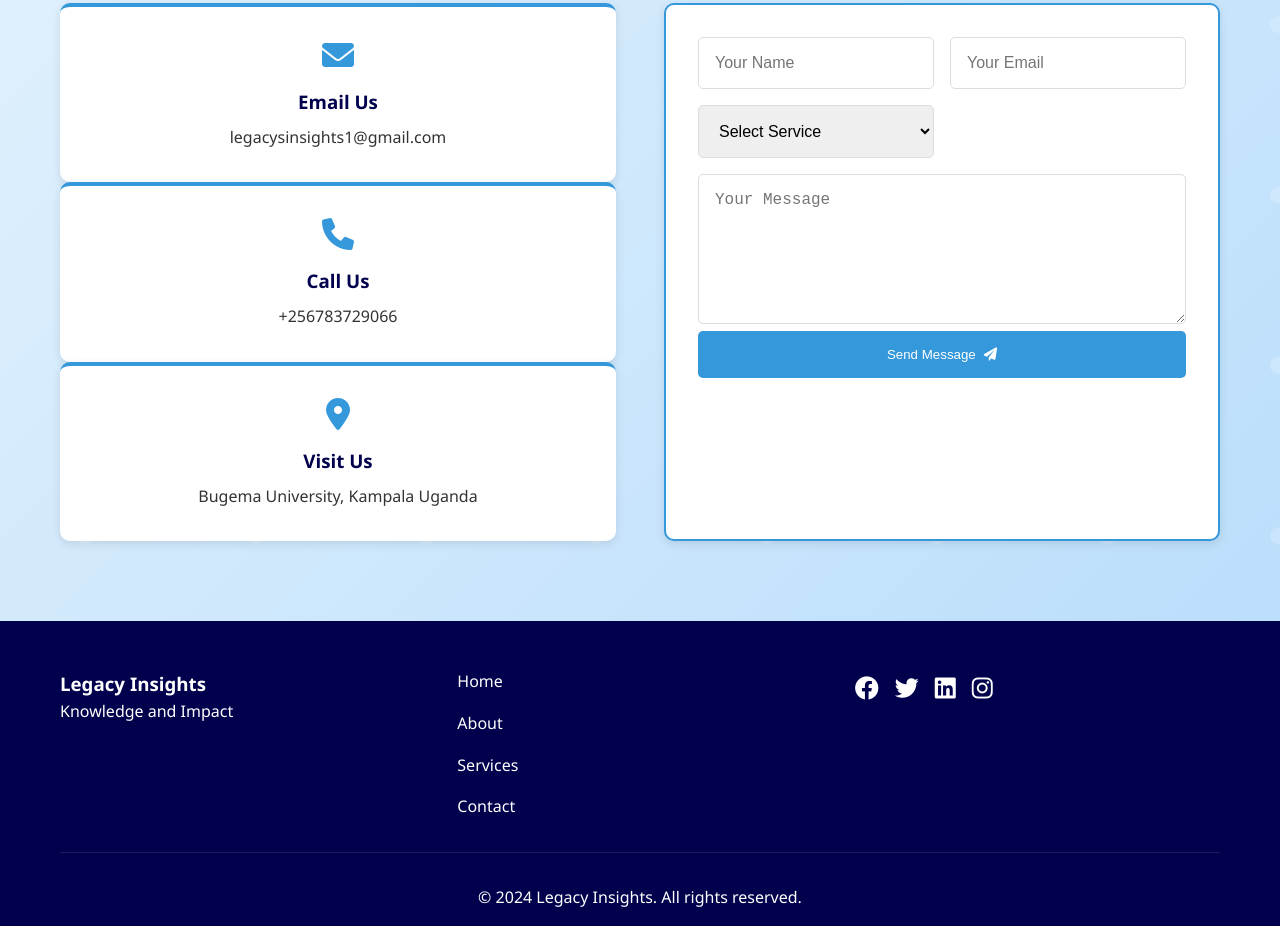
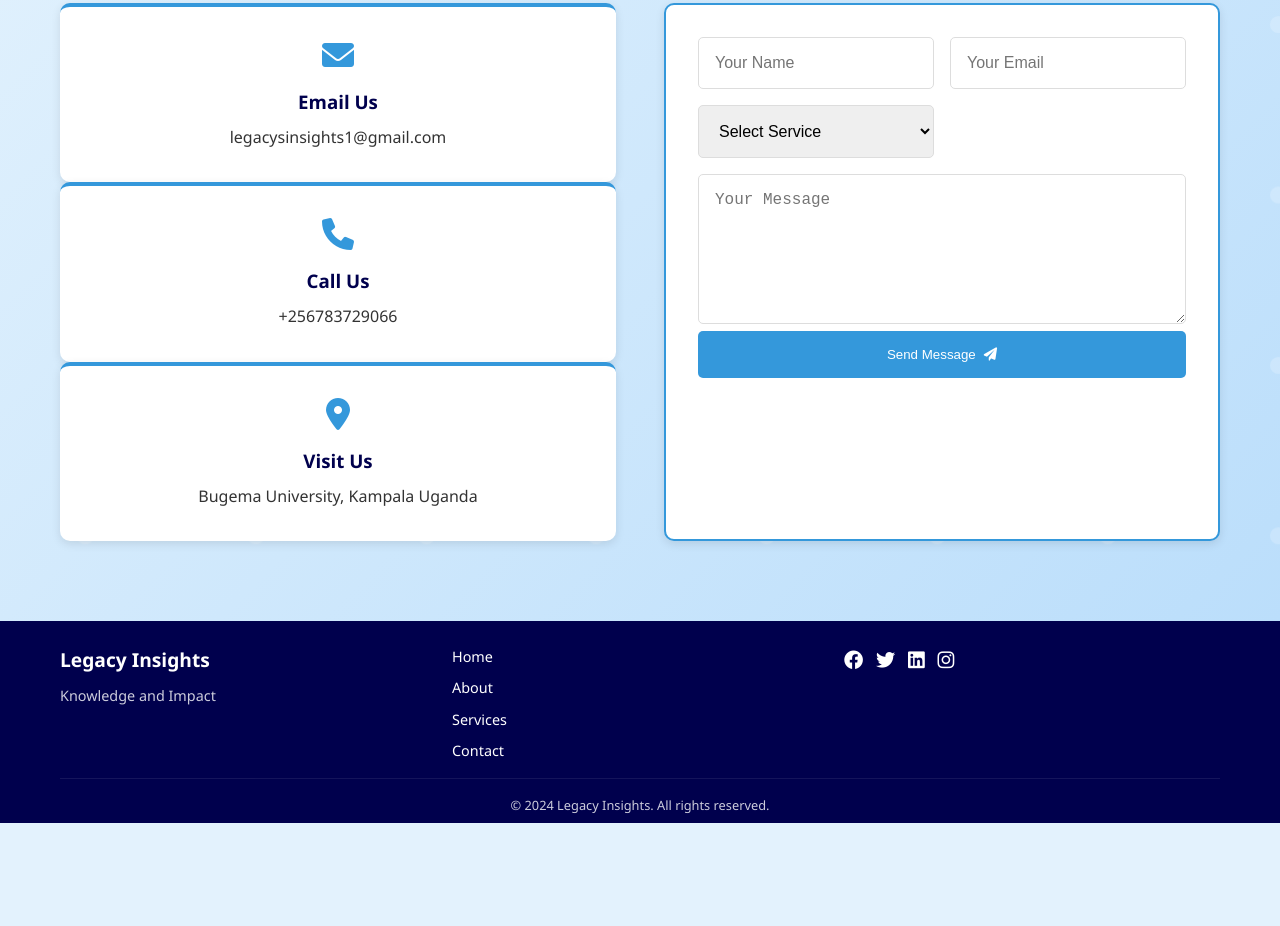
Before and after one commit to ObuliAbraham/Legacy-Insights, a plain HTML site: page index.html in a window 1280 px wide. Shown: the part 3828-4754 px from the top of the page. After the commit the page ends 4651 px from the top, so only its background shows below. Drawn offline with Linux system fonts and the light colour scheme.

Commit message:
footer update

```diff
--- a/styles/main.css
+++ b/styles/main.css
@@ -424,26 +424,37 @@ body {
 footer {
     background: var(--primary-color);
     color: var(--white);
-    padding: 3rem 0 1rem;
+    padding: 1.5rem 0 0.5rem;
 }
 
 .footer-content {
     display: grid;
-    grid-template-columns: repeat(auto-fit, minmax(200px, 1fr));
-    gap: 2rem;
-    margin-bottom: 2rem;
+    grid-template-columns: repeat(auto-fit, minmax(150px, 1fr));
+    gap: 1rem;
+    margin-bottom: 1rem;
+}
+
+.footer-logo h3 {
+    font-size: 1.2rem;
+    margin-bottom: 0.5rem;
+}
+
+.footer-logo p {
+    font-size: 0.9rem;
+    opacity: 0.8;
 }
 
 .footer-links {
     display: flex;
     flex-direction: column;
-    gap: 1rem;
+    gap: 0.5rem;
 }
 
 .footer-links a {
     color: var(--white);
     text-decoration: none;
     transition: color 0.3s ease;
+    font-size: 0.9rem;
 }
 
 .footer-links a:hover {
@@ -452,12 +463,12 @@ footer {
 
 .social-links {
     display: flex;
-    gap: 1rem;
+    gap: 0.8rem;
 }
 
 .social-links a {
     color: var(--white);
-    font-size: 1.5rem;
+    font-size: 1.2rem;
     transition: color 0.3s ease;
 }
 
@@ -467,8 +478,10 @@ footer {
 
 .footer-bottom {
     text-align: center;
-    padding-top: 2rem;
+    padding-top: 1rem;
     border-top: 1px solid rgba(255,255,255,0.1);
+    font-size: 0.8rem;
+    opacity: 0.8;
 }
 
 /* Mobile Navigation */
```
